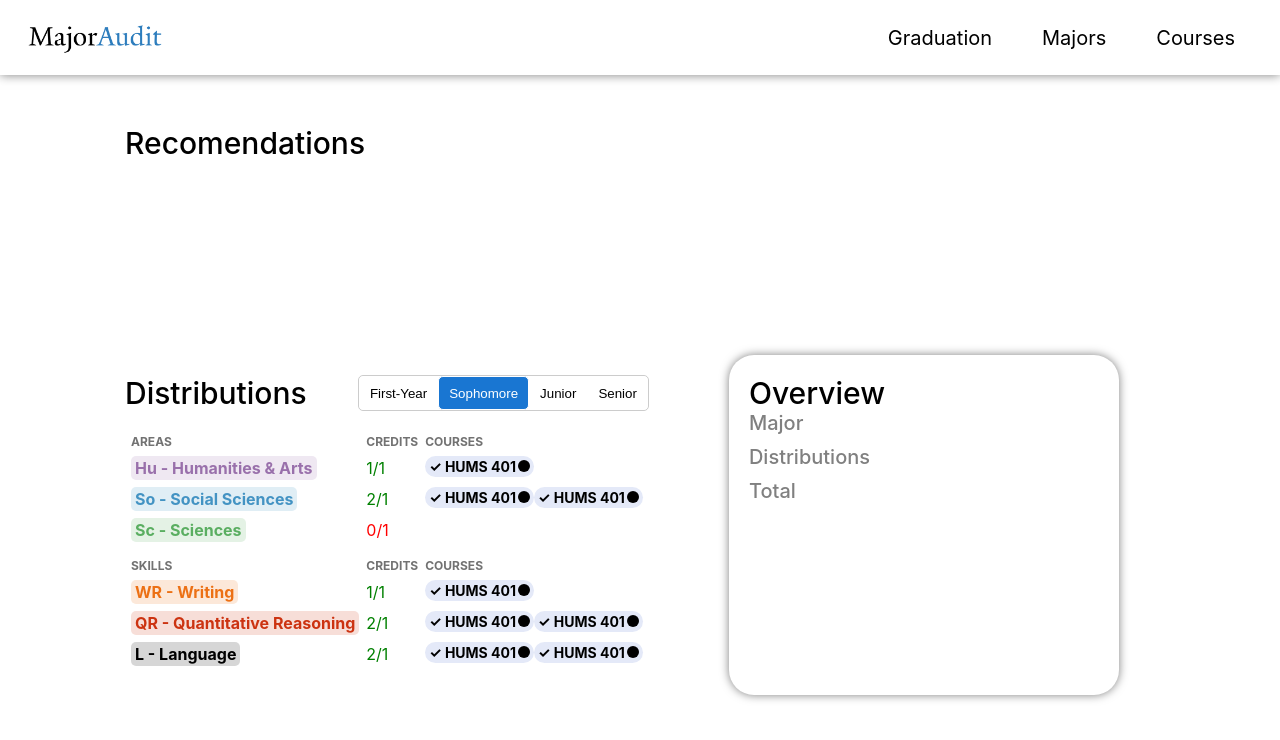
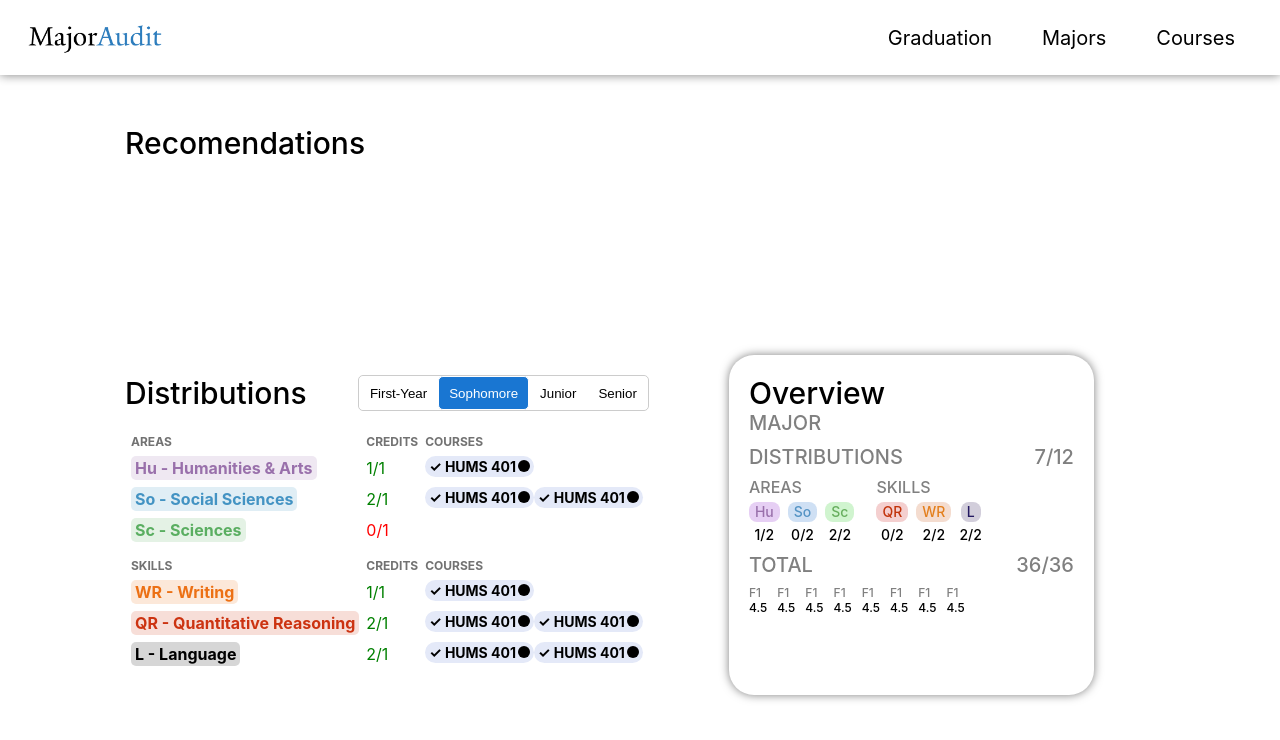
Before and after one commit to YaleComputerSociety/MajorAudit, a React (Create React App) app in the folder frontend/: page / in a window 1280 px wide. Shown: the top 740 px of the page. Built offline with nearby package versions, Linux system fonts and the light colour scheme.

Commit message:
grad overview fix data

```diff
--- a/frontend/src/commons/utilities/constants.ts
+++ b/frontend/src/commons/utilities/constants.ts
@@ -1,3 +1,4 @@
+
 export const skillsAreasColors: { [code: string]: string } = {
     Hu: '#9970AB',
     So: '#4393C3',
@@ -12,4 +13,4 @@ export const skillsAreasColors: { [code: string]: string } = {
     "WR - Writing": '#EC7014',
     "L - Language": '#000000',
     ...Object.fromEntries([1, 2, 3, 4, 5].map((i) => [`L${i}`, '#888888'])),
-  };
+};
--- a/frontend/src/pages/Graduation/Graduation.module.css
+++ b/frontend/src/pages/Graduation/Graduation.module.css
@@ -16,7 +16,7 @@
 }
 
 .containerOverview {
-    width: 350px;
+    width: 325px;
     height: 300px;
     box-shadow: 0px 0px 10px rgba(0, 0, 0, 0.5);
     border-radius: 25px;
@@ -29,3 +29,19 @@ th {
     font-size: 12px;
     padding-top: 10px;
 }
+
+.overviewDistBox {
+    display: inline-flex;
+    align-items: center;
+    justify-content: center;
+
+    width: max-content;
+    height: 20px;
+    margin-bottom: 4px;
+    padding: 0 6px;
+
+    font-size: 14px;
+    font-weight: 550;
+
+    border-radius: 8px;
+}
--- a/frontend/src/pages/Graduation/components/Overview.tsx
+++ b/frontend/src/pages/Graduation/components/Overview.tsx
@@ -5,7 +5,55 @@ import styles from "./../Graduation.module.css";
 function OverviewMajor(){
     return(
         <div style={{ marginBottom: "10px" }}>
-            <div style={{ fontSize: "20px", fontWeight: "475", color: "grey" }}>Major</div>
+            <div style={{ fontSize: "20px", fontWeight: "540", color: "grey" }}>MAJOR</div>
+        </div>
+    );
+}
+
+function DistributionAreas(){
+    return(
+        <div style={{ marginRight: "14px" }}>
+            <div style={{ fontSize: "16px", fontWeight: "540", color: "grey", marginBottom: "4px" }}>
+                AREAS
+            </div>
+            <div style={{ display: "flex", textAlign: "center" }}>
+                <div style={{ marginRight: "8px" }}>
+                    <div className={styles.overviewDistBox} style={{ backgroundColor: "#E6CFF4", color: "#9970AB" }}>Hu</div>
+                    <div style={{ fontSize: "14px", fontWeight: "530" }}>1/2</div>
+                </div>
+                <div style={{ marginRight: "8px" }}>
+                    <div className={styles.overviewDistBox} style={{ backgroundColor: "#CFE0F4", color: "#5493C4" }}>So</div>
+                    <div style={{ fontSize: "14px", fontWeight: "530" }}>0/2</div>
+                </div>
+                <div style={{ marginRight: "8px" }}>
+                    <div className={styles.overviewDistBox} style={{ backgroundColor: "#D0F4CF", color: "#67AE5E" }}>Sc</div>
+                    <div style={{ fontSize: "14px", fontWeight: "530" }}>2/2</div>
+                </div>
+            </div>
+        </div>
+    );
+}
+
+function DistributionSkills(){
+    return(
+        <div style={{ marginRight: "14px" }}>
+            <div style={{ fontSize: "16px", fontWeight: "540", color: "grey", marginBottom: "4px" }}>
+                SKILLS
+            </div>
+            <div style={{ display: "flex", textAlign: "center" }}>
+                <div style={{ marginRight: "8px" }}>
+                    <div className={styles.overviewDistBox} style={{ backgroundColor: "#F4CFCF", color: "#C1320A" }}>QR</div>
+                    <div style={{ fontSize: "14px", fontWeight: "530" }}>0/2</div>
+                </div>
+                <div style={{ marginRight: "8px" }}>
+                    <div className={styles.overviewDistBox} style={{ backgroundColor: "#F4DCCF", color: "#E37F1D" }}>WR</div>
+                    <div style={{ fontSize: "14px", fontWeight: "530" }}>2/2</div>
+                </div>
+                <div style={{ marginRight: "8px" }}>
+                    <div className={styles.overviewDistBox} style={{ backgroundColor: "#D2CEDB", color: "#231861" }}>L</div>
+                    <div style={{ fontSize: "14px", fontWeight: "530" }}>2/2</div>
+                </div>
+            </div>
         </div>
     );
 }
@@ -13,15 +61,44 @@ function OverviewMajor(){
 function OverviewDistributions(){
     return(
         <div style={{ marginBottom: "10px" }}>
-            <div style={{ fontSize: "20px", fontWeight: "475", color: "grey" }}>Distributions</div>
+            <div style={{ display: "flex", fontSize: "20px", fontWeight: "540", color: "grey", marginBottom: "8px", justifyContent: "space-between" }}>
+                <div>DISTRIBUTIONS</div>
+                <div>7/12</div>
+            </div>
+            <div style={{ display: "flex" }}>
+                <DistributionAreas/>
+                <DistributionSkills/>
+            </div>
         </div>
     );
+}
+
+function TotalSemester(){
+    return(
+        <div style={{ marginRight: "10px" }}>
+            <div style={{ fontSize: "12px", fontWeight: "540", color: "grey" }}>F1</div>
+            <div style={{ fontSize: "12px", fontWeight: "540", color: "black" }}>4.5</div>
+        </div>
+    )
 }
 
 function OverviewTotal(){
     return(
         <div style={{ marginBottom: "10px" }}>
-            <div style={{ fontSize: "20px", fontWeight: "475", color: "grey" }}>Total</div>
+            <div style={{ display: "flex", fontSize: "20px", fontWeight: "540", color: "grey", marginBottom: "8px", justifyContent: "space-between" }}>
+                <div>TOTAL</div>
+                <div>36/36</div>
+            </div>
+            <div style={{ display: "flex" }}>
+                <TotalSemester/>
+                <TotalSemester/>
+                <TotalSemester/>
+                <TotalSemester/>
+                <TotalSemester/>
+                <TotalSemester/>
+                <TotalSemester/>
+                <TotalSemester/>
+            </div>
         </div>
     );
 }
```
